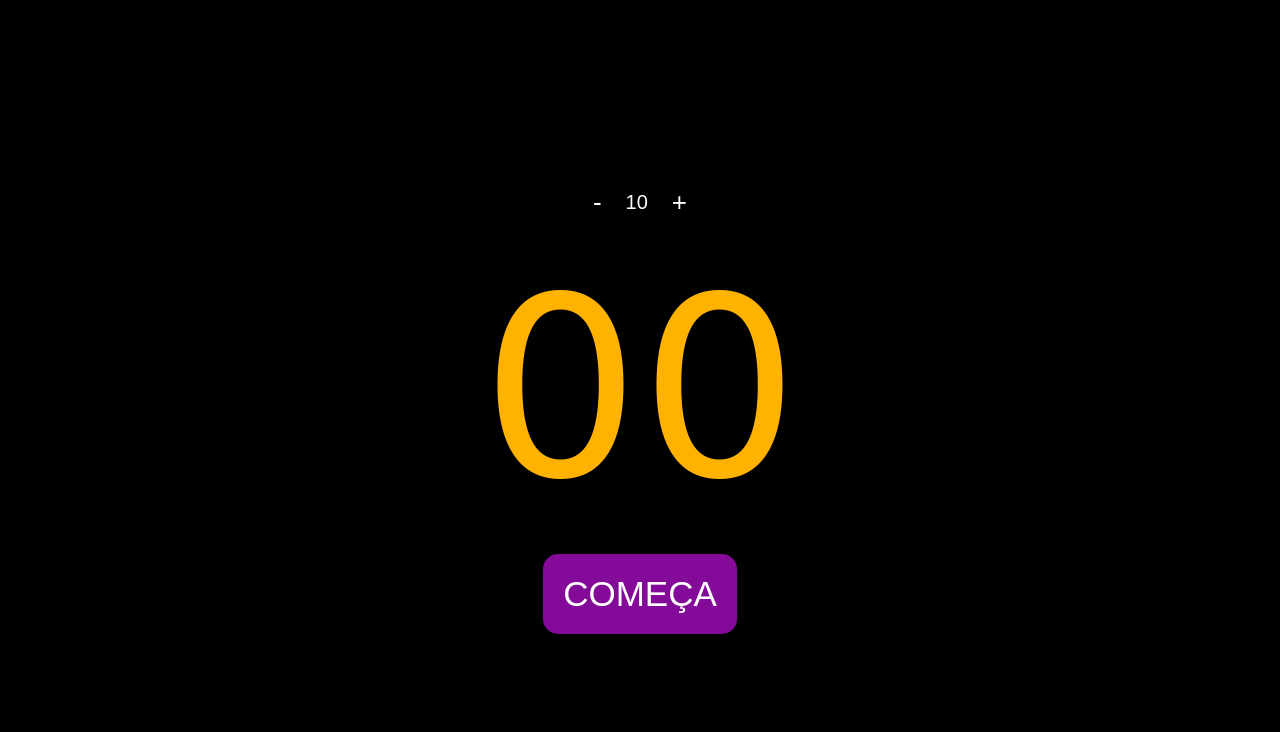
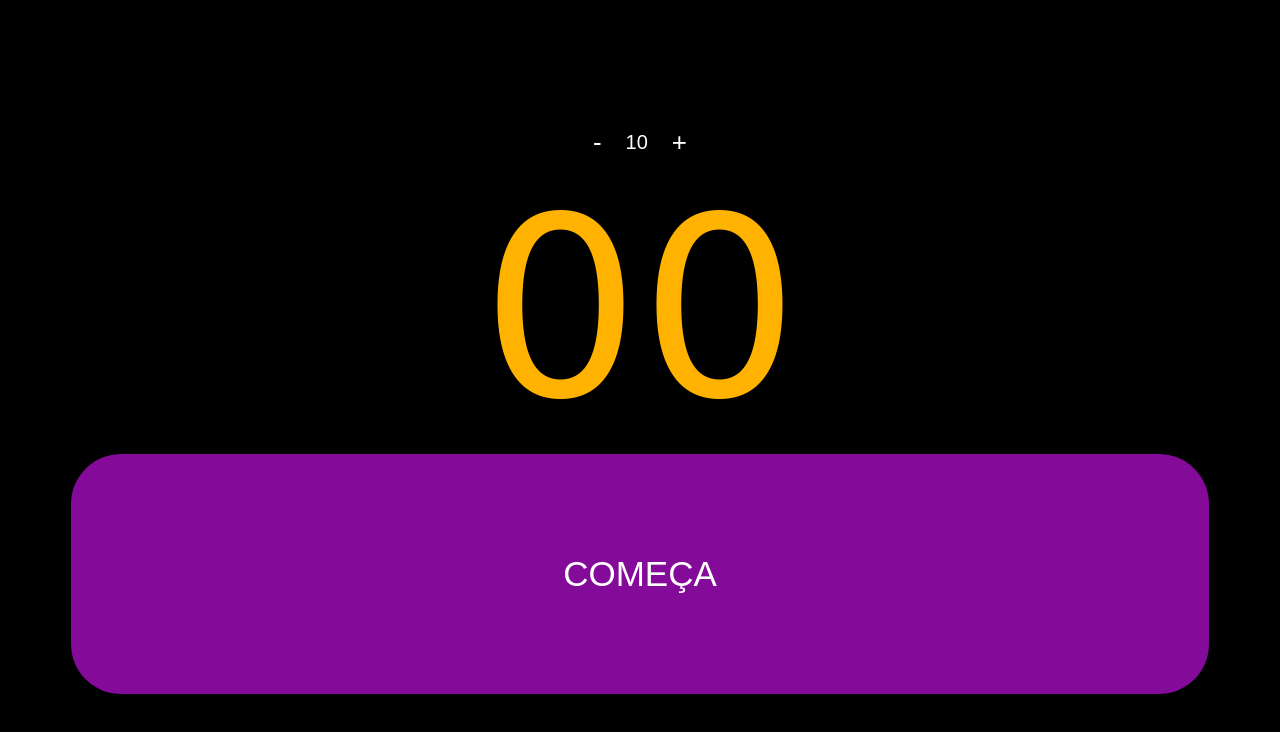
Before and after one commit to dsimonato/temporizador, a plain HTML site: page index.html in a window 1280 px wide. Drawn offline with Linux system fonts and the light colour scheme; a web font is replaced by a local one.

Commit message:
Add files via upload

```diff
--- a/styles.css
+++ b/styles.css
@@ -11,7 +11,7 @@ body {
 .input-container {
     display: flex;
     align-items: center;
-    margin-bottom: 20px;
+    margin-bottom: 0px;
     text-align: center;
     color: #FFFFFF; /* Texto branco */
 }
@@ -36,13 +36,14 @@ input[type="number"]::-webkit-outer-spin-button {
 }
 
 button {
-    padding: 20px 20px;
+    padding: 100px 0px;
     font-size: 35px;
     cursor: pointer;
     background-color: #840a99; /* Botão roxo */
     color: #FFFFFF;
     border: none;
-    border-radius: 15px;
+    border-radius: 50px;
+    width: 90%; /* Ajusta o botão ao tamanho da tela horizontalmente */
 }
 
 #decreaseButton, #increaseButton {
@@ -56,5 +57,5 @@ button {
 .timer {
     font-size: 250px; /* Tamanho da fonte atualizado */
     color: #ffb300; /* Números em amarelo */
-    margin-bottom: 20px; /* Margem inferior atualizada */
+    margin-bottom: 0px; /* Margem inferior atualizada */
 }
```
